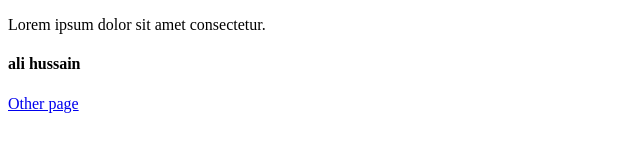
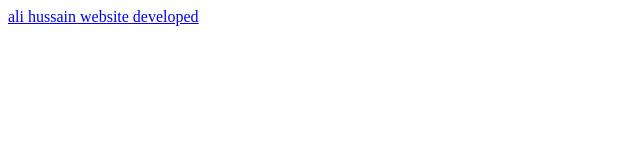
Before and after one commit to alihussaingolden/lahore, a plain HTML site: page index.html in a window 1280 px wide. Shown: the whole page, without its empty margins (0-640 px from the left). Drawn offline with Linux system fonts and the light colour scheme.

Commit message:
change website

```diff
--- a/index.html
+++ b/index.html
@@ -5,10 +5,9 @@
     <meta http-equiv="X-UA-Compatible" content="IE=edge">
     <meta name="viewport" content="width=device-width, initial-scale=1.0">
     <title>Document</title>
+
 </head>
 <body>
-   <p>Lorem ipsum dolor sit amet consectetur.</p>
-   <h4>ali hussain</h4>
-   <a href="c.html">Other page</a>
+  <a href="design.html">ali hussain website developed</a>
 </body>
 </html>
```
Also changed, not shown: asset 1.webp (added).
